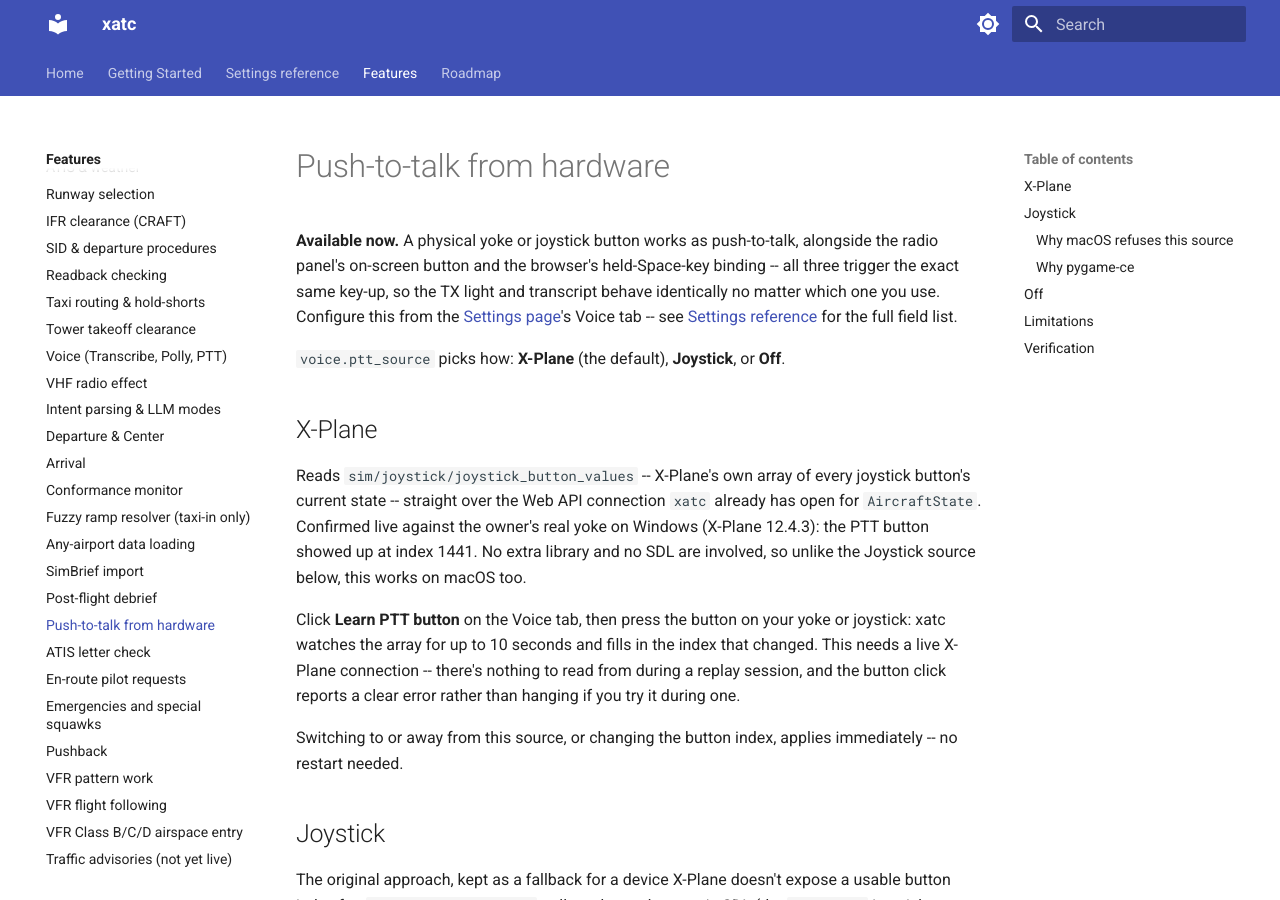
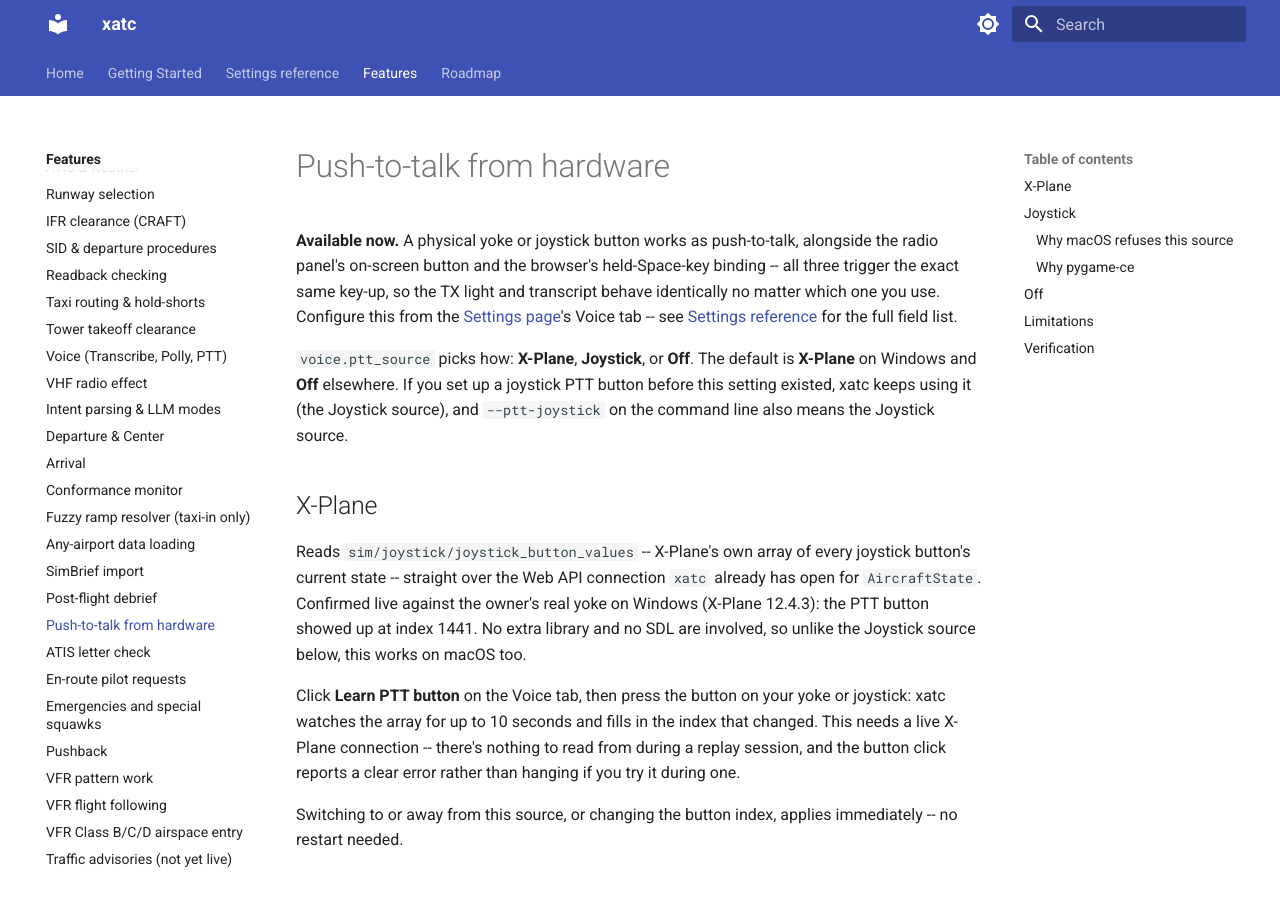
Before and after one commit to dbryant4/xplane12-atc-docs, an MkDocs documentation site: the page built from docs/features/joystick-ptt.md, in a window 1280 px wide and 900 px high. Built offline with MkDocs 1.6.1 and Material for MkDocs 9.7.7, drawn with Linux system fonts in a browser that asks for light colours.

Commit message:
Push-to-talk docs: the default source is X-Plane on Windows, Off elsewhere
Also covers the upgrade rule (an existing joystick PTT keeps the Joystick source) and
--ptt-joystick implying it, matching the merged xatc #172. Merged main.

Co-Authored-By: Claude Opus 5.5 <noreply@anthropic.com>

```diff
--- a/docs/features/joystick-ptt.md
+++ b/docs/features/joystick-ptt.md
@@ -7,7 +7,10 @@ no matter which one you use. Configure this from the [Settings
 page](radio-panel.md#settings)'s Voice tab -- see [Settings reference](../settings.md)
 for the full field list.
 
-`voice.ptt_source` picks how: **X-Plane** (the default), **Joystick**, or **Off**.
+`voice.ptt_source` picks how: **X-Plane**, **Joystick**, or **Off**. The default is **X-Plane** on
+Windows and **Off** elsewhere. If you set up a joystick PTT button before this setting existed,
+xatc keeps using it (the Joystick source), and `--ptt-joystick` on the command line also means
+the Joystick source.
 
 ## X-Plane
 
```
